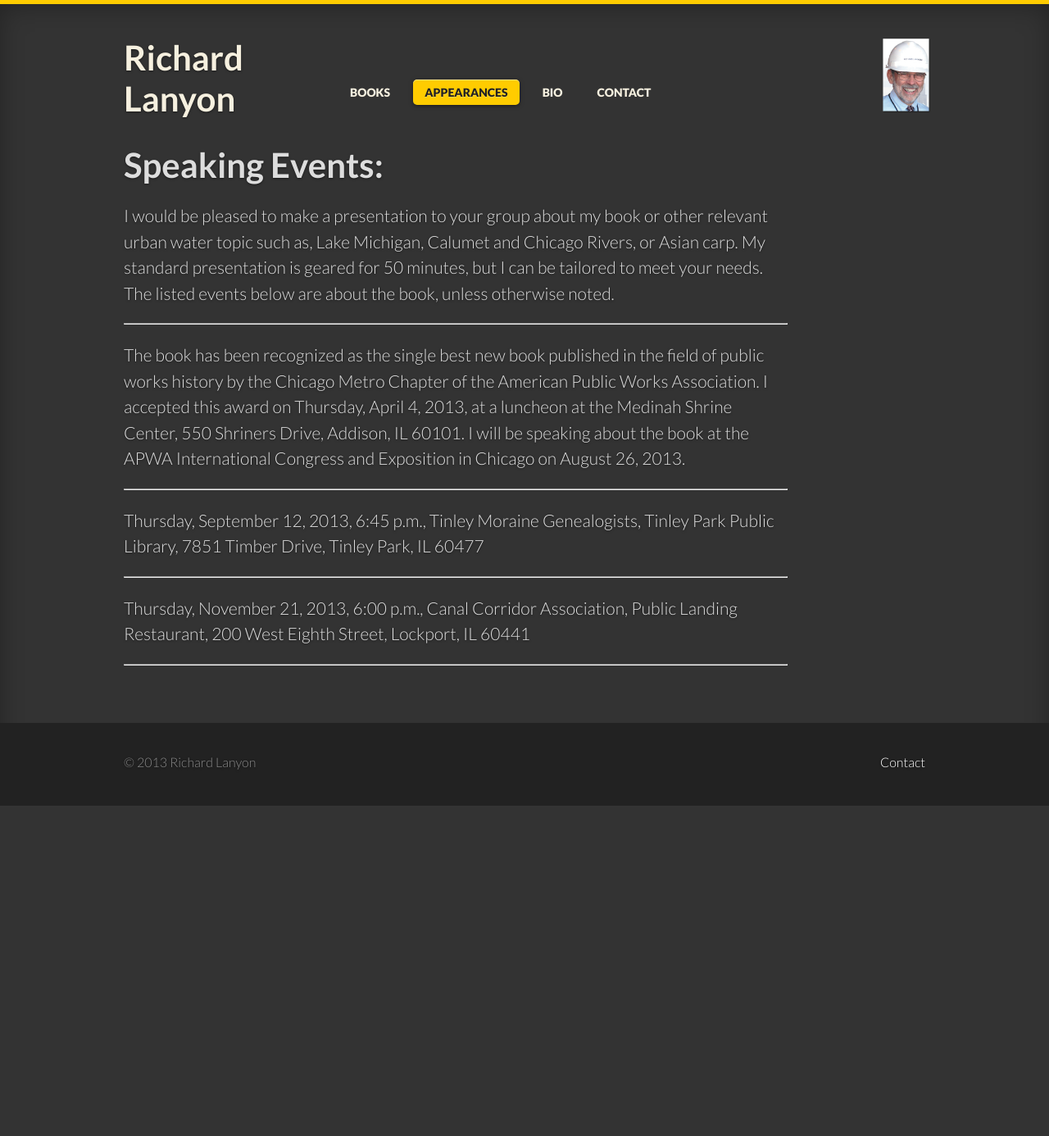
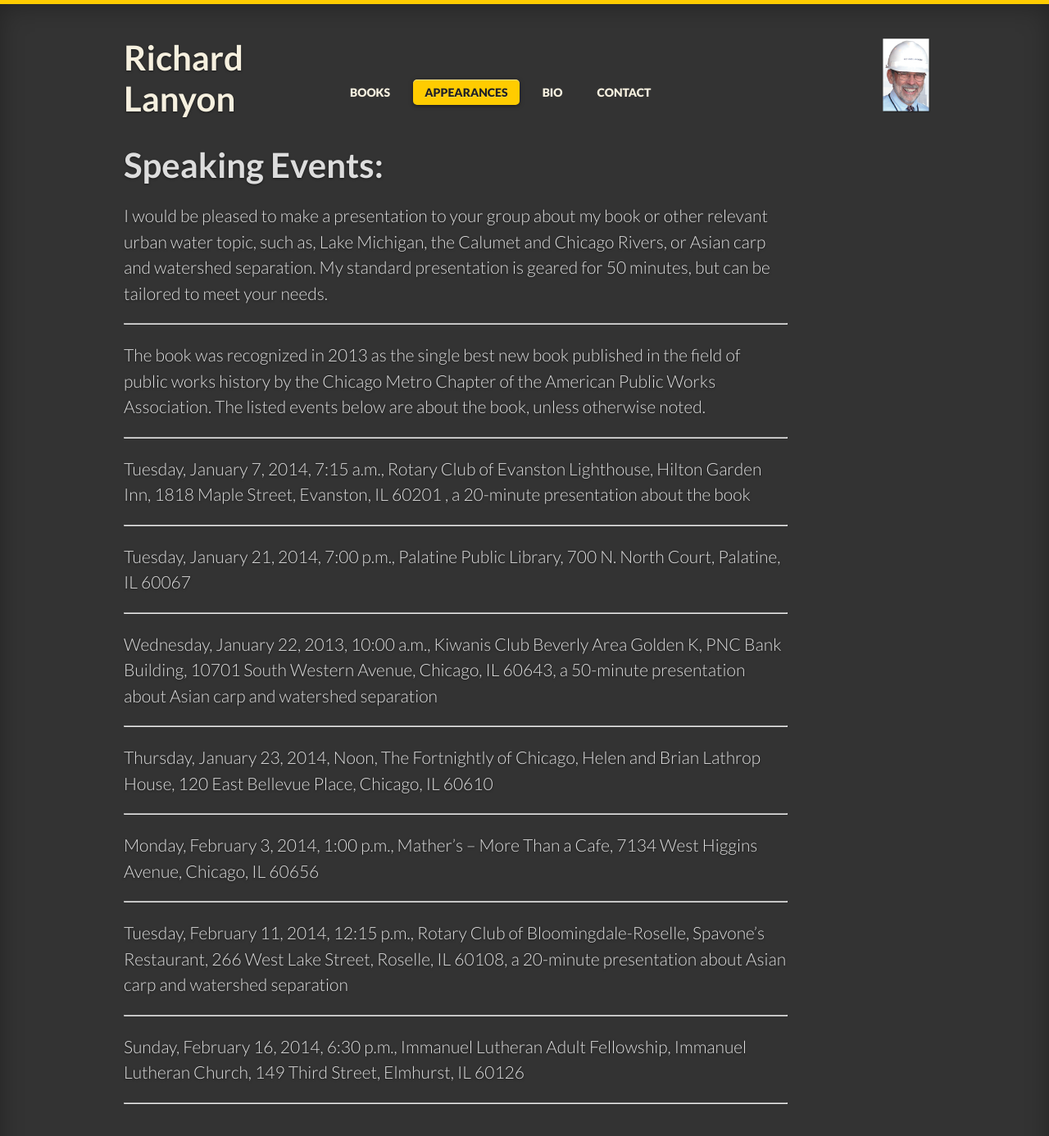
Before and after one commit to LanyonM/lanyonspeaks, a Jekyll site: the page built from _posts/2013-01-01-speaking.md, in a window 1280 px wide and 1400 px high. Shown: the top 1386 px of the window at 82% size. Built offline with Jekyll 4.4.1, drawn with Linux system fonts in a browser that asks for light colours; some web fonts are replaced.

Commit message:
Update 2013-01-01-speaking.md

```diff
--- a/_posts/2013-01-01-speaking.md
+++ b/_posts/2013-01-01-speaking.md
@@ -6,19 +6,38 @@ section: appearances
 ---
 
 # Speaking Events:
-I would be pleased to make a presentation to your group about my book or other relevant urban water topic such as, Lake Michigan, Calumet and Chicago Rivers, or Asian carp. My standard presentation is geared for 50 minutes, but I can be tailored to meet your needs. The listed events below are about the book, unless otherwise noted.
+I would be pleased to make a presentation to your group about my book or other relevant urban water topic, such as, Lake Michigan, the Calumet and Chicago Rivers, or Asian carp and watershed separation. My standard presentation is geared for 50 minutes, but can be tailored to meet your needs.
 
 ----
 
-The book has been recognized as the single best new book published in the field of public works history by the Chicago Metro Chapter of the American Public Works Association. I accepted this award on Thursday, April 4, 2013, at a luncheon at the Medinah Shrine Center, 550 Shriners Drive, Addison, IL 60101. I will be speaking about the book at the APWA International Congress and Exposition in Chicago on August 26, 2013.
-
+The book was recognized in 2013 as the single best new book published in the field of public works history by the Chicago Metro Chapter of the American Public Works Association. The listed events below are about the book, unless otherwise noted.
 
 ----
 
-Thursday, September 12, 2013, 6:45 p.m., Tinley Moraine Genealogists, Tinley Park Public Library, 7851 Timber Drive, Tinley Park, IL 60477
+Tuesday, January 7, 2014, 7:15 a.m., Rotary Club of Evanston Lighthouse, Hilton Garden Inn, 1818 Maple Street, Evanston, IL 60201 , a 20-minute presentation about the book
 
 ----
 
-Thursday, November 21, 2013, 6:00 p.m., Canal Corridor Association, Public Landing Restaurant, 200 West Eighth Street, Lockport, IL 60441
+Tuesday, January 21, 2014, 7:00 p.m., Palatine Public Library, 700 N. North Court, Palatine, IL 60067
 
 ----
+
+Wednesday, January 22, 2013, 10:00 a.m., Kiwanis Club Beverly Area Golden K, PNC Bank Building, 10701 South Western Avenue, Chicago, IL 60643, a 50-minute presentation about Asian carp and watershed separation
+
+----
+
+Thursday, January 23, 2014, Noon, The Fortnightly of Chicago, Helen and Brian Lathrop House, 120 East Bellevue Place, Chicago, IL 60610
+
+----
+
+Monday, February 3, 2014, 1:00 p.m., Mather’s – More Than a Cafe, 7134 West Higgins Avenue, Chicago, IL 60656
+
+----
+
+Tuesday, February 11, 2014, 12:15 p.m., Rotary Club of Bloomingdale-Roselle, Spavone’s Restaurant, 266 West Lake Street, Roselle, IL 60108, a 20-minute presentation about Asian carp and watershed separation
+
+----
+
+Sunday, February 16, 2014, 6:30 p.m., Immanuel Lutheran Adult Fellowship, Immanuel Lutheran Church, 149 Third Street, Elmhurst, IL 60126
+
+----
```
